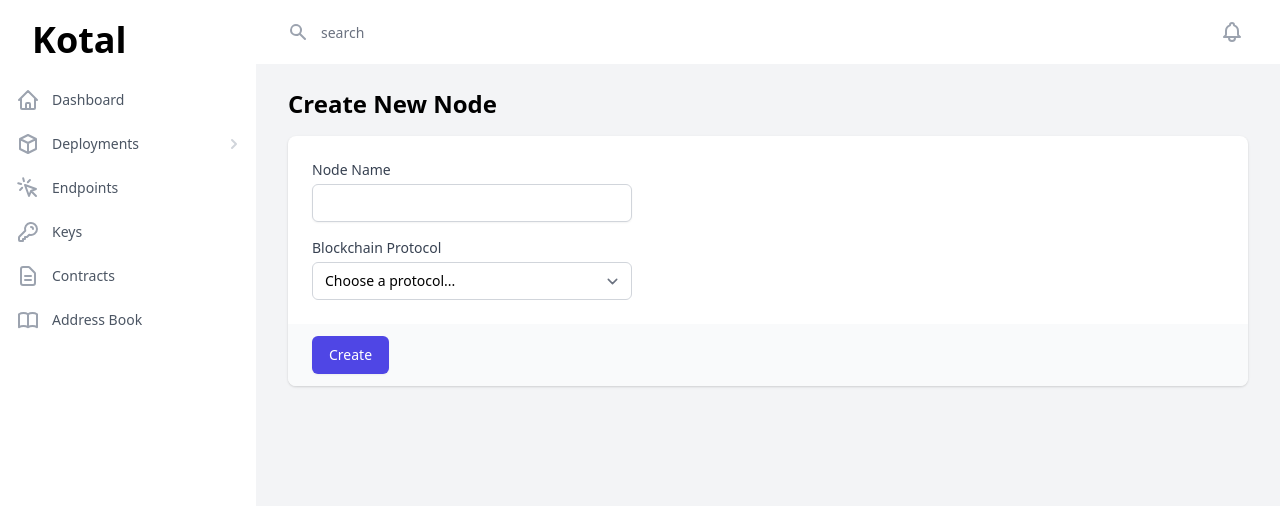
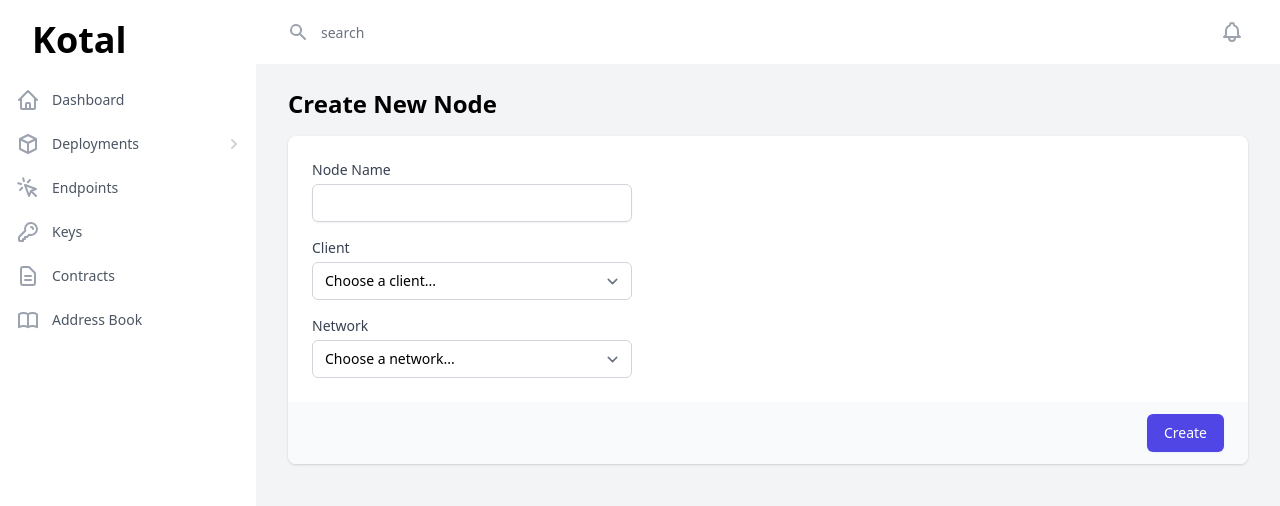
Before and after one commit to kotalco/community-dashboard, a Next.js app: page /deployments/ethereum/nodes/create in a window 1280 px wide. Shown: the top 506 px of the page. Built offline with nearby package versions, Linux system fonts and the light colour scheme.

Commit message:
Reractor Create ethereum node in it's own page

```diff
--- a/components/molecules/NodeItem/NodeItem.tsx
+++ b/components/molecules/NodeItem/NodeItem.tsx
@@ -13,7 +13,7 @@ const NodeItem: React.FC<Props> = (props) => {
 
   return (
     <li>
-      <Link href={`/ethereum/nodes/${name}`}>
+      <Link href={`/deployments/ethereum/nodes/${name}`}>
         <a className="block hover:bg-gray-50">
           <div className="px-4 py-4 flex items-center sm:px-6">
             <div className="min-w-0 flex-1 sm:flex sm:items-center sm:justify-between">
--- a/components/organisms/CreateNodeForm/CreateNodeForm.tsx
+++ b/components/organisms/CreateNodeForm/CreateNodeForm.tsx
@@ -7,17 +7,14 @@ import TextInput from '@components/molecules/TextInput/TextInput'
 import Select from '@components/molecules/Select/Select'
 import Button from '@components/atoms/Button/Button'
 import {
-  protocolSelectOptions,
   ethereumNodeClientsOptions,
   ethereumNodeNetworkOptions,
 } from '@data/data'
-import { Protocol } from '@enums/Protocol'
-import { createNode } from '@utils/requests'
+import { createEthereumNode } from '@utils/requests'
 import { schema } from '@schemas/createNode'
 
 export type FormData = {
   name: string
-  protocol: string
   client: string
   selectNetwork: string
   textNetwork: string
@@ -32,11 +29,14 @@ const CreateNodeForm: React.FC = () => {
     formState: { errors, isSubmitted, isValid, isSubmitting },
     handleSubmit,
   } = useForm<FormData>({ resolver: joiResolver(schema) })
-  const [protocol, selectNetwork] = watch(['protocol', 'selectNetwork'])
+  const [selectNetwork] = watch(['selectNetwork'])
 
+  /**
+   * Submit create ethereum node form
+   * @param nodeData the data required to create new node
+   */
   const onSubmit = async ({
     name,
-    protocol,
     client,
     selectNetwork,
     textNetwork,
@@ -46,9 +46,9 @@ const CreateNodeForm: React.FC = () => {
 
     try {
       setSubmitError('')
-      const node = await createNode(protocol, body)
+      const node = await createEthereumNode(body)
       localStorage.setItem('node', JSON.stringify(node))
-      router.push('/')
+      router.push('/deployments/ethereum/nodes')
     } catch (e) {
       setSubmitError(e.response.data.error)
     }
@@ -65,21 +65,6 @@ const CreateNodeForm: React.FC = () => {
           error={errors.name?.message}
         />
 
-        {/* Blockchain Protocol */}
-        <Select
-          label="Blockchain Protocol"
-          className="rounded-md"
-          error={errors.protocol?.message}
-          options={[
-            { label: 'Choose a protocol...', value: '' },
-            ...protocolSelectOptions,
-          ]}
-          {...register('protocol')}
-        />
-
-        {/* Ask for CLIENT and NETWORK in case of PROTOCOL is ETHEREUM */}
-        {protocol === Protocol.ethereum && (
-          <>
         {/* Client */}
         <Select
           label="Client"
@@ -95,9 +80,7 @@ const CreateNodeForm: React.FC = () => {
         <Select
           label="Network"
           error={errors.selectNetwork?.message}
-              className={
-                selectNetwork === 'other' ? 'rounded-t-md' : 'rounded-md'
-              }
+          className={selectNetwork === 'other' ? 'rounded-t-md' : 'rounded-md'}
           options={[
             { label: 'Choose a network...', value: '' },
             ...ethereumNodeNetworkOptions,
@@ -113,17 +96,10 @@ const CreateNodeForm: React.FC = () => {
             {...register('textNetwork')}
           />
         )}
-
-            {/* Show if there is an error from server */}
-            {submitError && (
-              <p className="text-center text-red-500 mt-5">{submitError}</p>
-            )}
-          </>
-        )}
       </div>
 
       {/* <!-- end: content here --> */}
-      <div className="flex px-4 py-3 bg-gray-50 text-right sm:px-6">
+      <div className="flex space-x-2 space-x-reverse flex-row-reverse items-center px-4 py-3 bg-gray-50 sm:px-6">
         <Button
           className="btn btn-primary"
           disabled={(isSubmitted && !isValid) || isSubmitting}
@@ -132,6 +108,11 @@ const CreateNodeForm: React.FC = () => {
         >
           Create
         </Button>
+
+        {/* Show if there is an error from server */}
+        {submitError && (
+          <p className="text-center text-red-500">{submitError}</p>
+        )}
       </div>
     </form>
   )
--- a/src/data/data.ts
+++ b/src/data/data.ts
@@ -1,14 +1,6 @@
 import { SelectOption } from '@interfaces/SelectOption'
-import { Protocol } from '@enums/Protocol'
 import { EthereumClient } from '@enums/EthereumClient'
 import { EthereumNetwork } from '@enums/EthereumNetwork'
-
-export const protocolSelectOptions: SelectOption[] = [
-  { label: 'Ethereum', value: Protocol.ethereum },
-  { label: 'Ethereum 2.0', value: Protocol.ethereum2 },
-  { label: 'Filecoin', value: Protocol.filecoin },
-  { label: 'IPFS', value: Protocol.ipfs },
-]
 
 export const ethereumNodeClientsOptions: SelectOption[] = [
   { label: 'Go Ethereum', value: EthereumClient.geth },
--- a/src/enums/Protocol.ts
+++ /dev/null
@@ -1,6 +0,0 @@
-export enum Protocol {
-  ethereum = 'ethereum',
-  ethereum2 = 'ethereum2',
-  filecoin = 'filecoin',
-  ipfs = 'ipfs',
-}
--- a/src/schemas/createNode.ts
+++ b/src/schemas/createNode.ts
@@ -5,22 +5,31 @@ export const schema = Joi.object({
     'string.empty': `Please provide a name for your node`,
     'string.pattern.base': `Node name shouldn't contain whitespaces`,
   }),
-  protocol: Joi.string().required().messages({
-    'string.empty': `Please choose your protocol`,
-  }),
-  client: Joi.string().required().messages({
+  client: Joi.string()
+    .required()
+    .valid('geth', 'besu', 'parity', 'nethermind')
+    .messages({
       'string.empty': `Please choose your client`,
       'any.required': `Please choose your client`,
+      'any.only': `Please choose your client`,
     }),
-  selectNetwork: Joi.string().required().messages({
+  selectNetwork: Joi.string()
+    .required()
+    .valid('mainnet', 'rinkeby', 'ropsten', 'goerli', 'other')
+    .messages({
       'string.empty': `Please choose your network`,
       'any.required': `Please choose your network`,
+      'any.only': `Please choose your network`,
     }),
-  textNetwork: Joi.string().allow(''),
-}).custom((values) => {
-  if (values.selectNetwork === 'other' && values.textNetwork === '') {
-    throw new Error('Please provide a network for your node')
-  }
-  return values
+  textNetwork: Joi.string()
+    .when('selectNetwork', {
+      is: Joi.valid('other'),
+      then: Joi.string().required(),
+      otherwise: Joi.string().allow(''),
+    })
+    .messages({
+      'string.empty': `Please provide a network name`,
+      'any.required': `Please provide a network name`,
+    }),
 })
 export default schema
--- a/src/utils/requests.ts
+++ b/src/utils/requests.ts
@@ -12,14 +12,10 @@ export const getAllNodes = async (protocol = ''): Promise<EthereumNode[]> => {
 }
 
 // Create new node
-export const createNode = async (
-  protocol: string,
+export const createEthereumNode = async (
   body: EthereumNode
 ): Promise<EthereumNode> => {
-  const { data } = await axios.post<AxiosNodeResponse>(
-    `/${protocol}/nodes`,
-    body
-  )
+  const { data } = await axios.post<AxiosNodeResponse>(`/ethereum/nodes`, body)
 
   return data.node
 }
```
Lines whose indentation alone changed are shown as unchanged.
